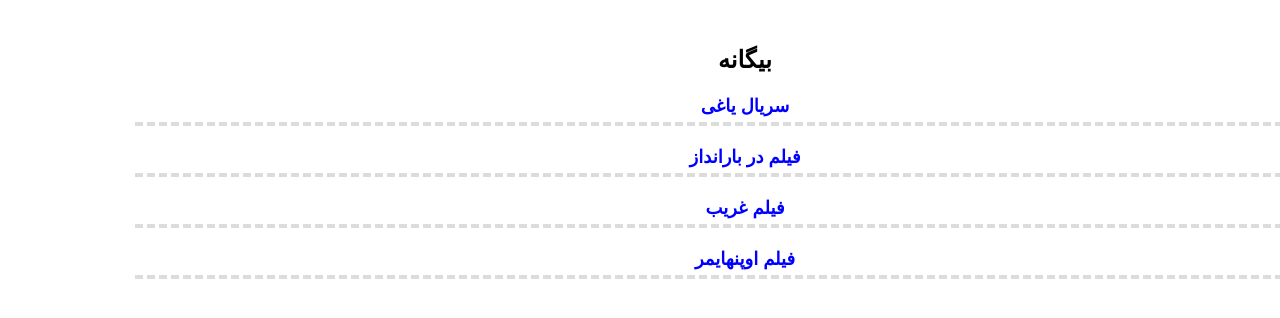
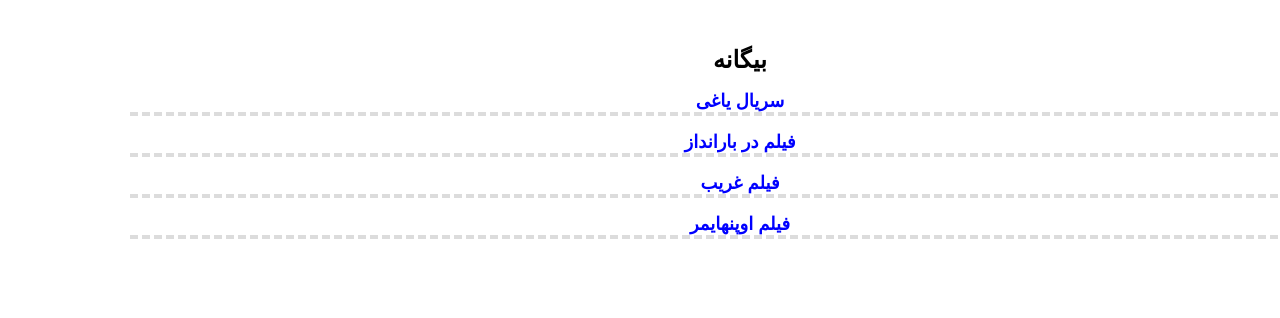
Before and after one commit to darkblog/darkblog.github.io, a Jekyll site: the page built from index.html, in a window 1280 px wide. Shown: the top 318 px of the page. Built offline with Jekyll 4.4.1, drawn with Linux system fonts in a browser that asks for light colours.

Commit message:
Update index.html

```diff
--- a/_layouts/index.html
+++ b/_layouts/index.html
@@ -6,7 +6,7 @@
 <title>بیگانه</title>
 <meta name="description" content="بیگانه">
 <link rel="canonical" href="https://biganeh.com/">
-<style amp-custom>body{font-family:sans-serif;margin:auto;padding:30px;text-align:center}h1{font-size:x-large}h2{font-size:large;padding:5px;border-bottom:4px dashed gainsboro}a{color:blue;text-decoration:none;padding:8px}</style>
+<style amp-custom>body{font-family:sans-serif;margin:auto;padding:30px;text-align:center}h1{font-size:x-large}h2{font-size:large;border-bottom:4px dashed gainsboro}a{color:blue;text-decoration:none;padding:8px}</style>
 </head>
 <body>
 <header>
```
